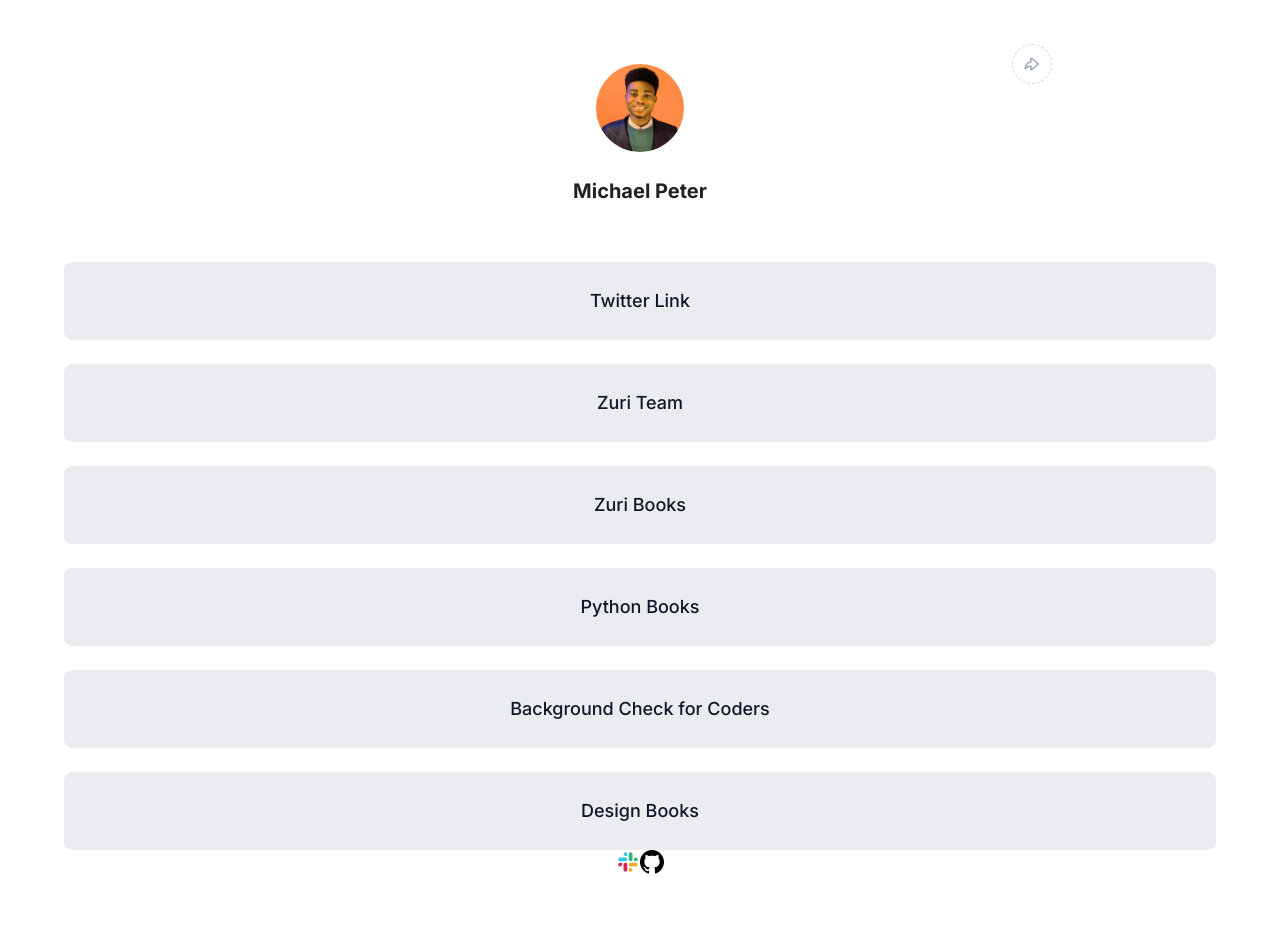
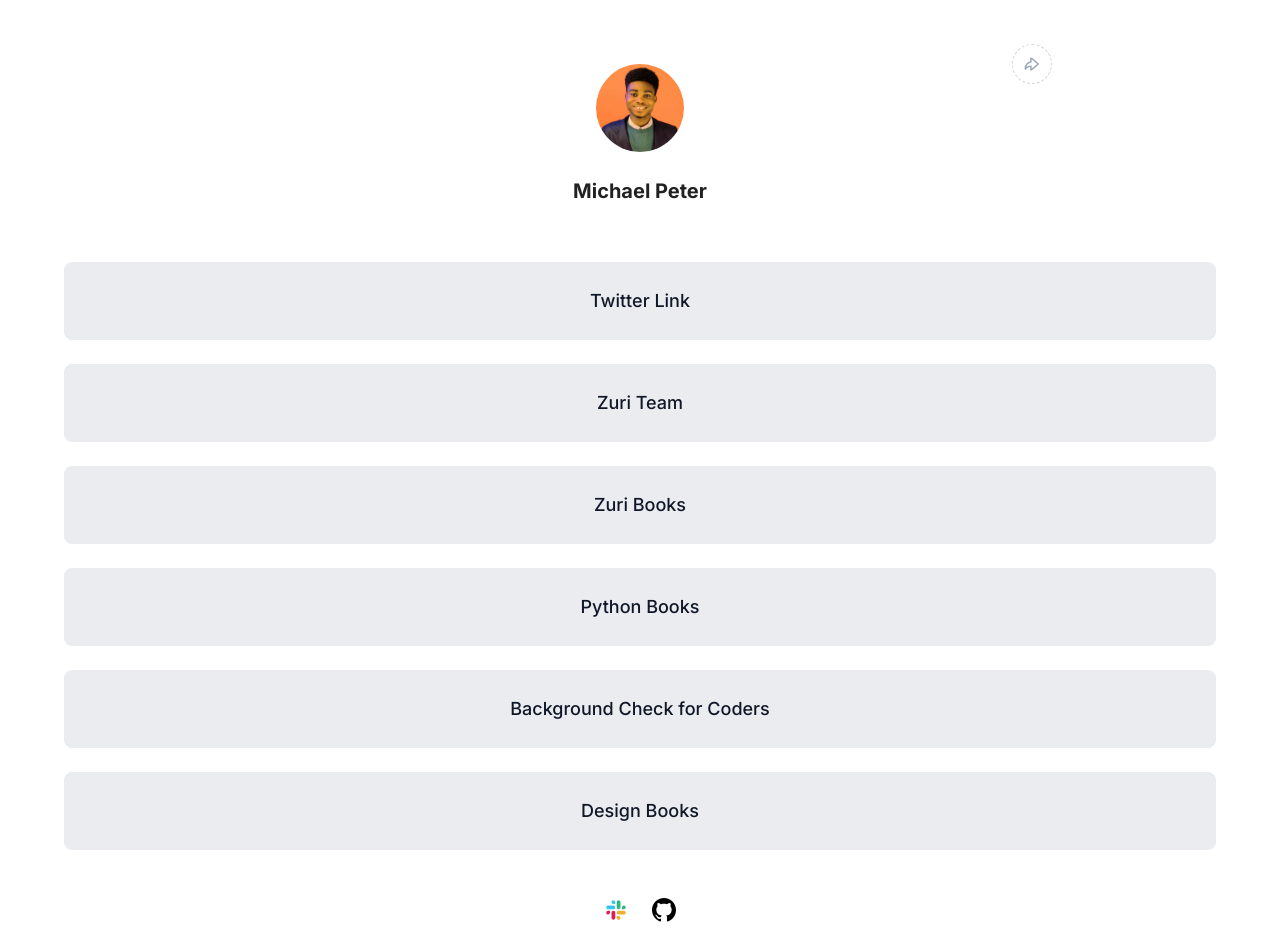
Before and after one commit to michaelhpet/linktree-clone-zuri, a Next.js app: page / in a window 1280 px wide. Shown: the top 952 px of the page. Before the commit the page ends 880 px from the top, so only its background shows below. Built offline with nearby package versions, Linux system fonts and the light colour scheme.

Commit message:
working on footer

```diff
--- a/src/components/Footer.tsx
+++ b/src/components/Footer.tsx
@@ -1,22 +1,24 @@
-import { Stack, styled } from '@mui/material';
-import iconLinks from '../utils/iconLinks';
+import { Grid, styled } from '@mui/material';
 
 export default function Footer() {
   return (
-    <Stack direction='row' alignItems='center' justifyContent='center'>
-      {iconLinks.map((Link) => (
-        <IconLink key={Link.id}>
-          <Link.icon />
-        </IconLink>
-      ))}
-    </Stack>
+    <Wrapper>
+      <Grid container spacing={3}>
+        <Grid item xs={12} md={4}></Grid>
+      </Grid>
+    </Wrapper>
   );
 }
 
-const IconLink = styled('a')({
-  textDecoration: 'none',
+const Wrapper = styled('footer')(({ theme }) => ({
+  display: 'flex',
+  flexDirection: 'row',
+  alignItems: 'center',
+  justifyContent: 'space-between',
+}));
 
-  '& .MuiSvgIcon-root': {
-
-  }
+const ZuriWrapper = styled('div')({
+  position: 'relative',
+  height: '24.73px',
+  width: '185.03px',
 });
--- a/src/components/SocialButtonLink.tsx
+++ b/src/components/SocialButtonLink.tsx
@@ -1,35 +1,50 @@
-import { styled } from '@mui/material';
+import { Stack, styled } from '@mui/material';
 import Link from 'next/link';
-import { ButtonLinkProps } from '../utils/buttonLinks';
+import iconLinks from '../utils/iconLinks';
 
 export default function SocialButtonLink() {
-  return <StyledLink>{props.label}</StyledLink>;
+  return (
+    <Button>
+      {iconLinks.map((Itm) => (
+        <Link key={Itm.id} href={Itm.href} passHref>
+          <IconLink target='_blank' rel='noreferrer'>
+            <Itm.icon />
+          </IconLink>
+        </Link>
+      ))}
+    </Button>
+  );
 }
 
-const StyledLink = styled('a')(({ theme }) => ({
+const Button = styled(Stack)(({ theme }) => ({
   // container
-  display: 'block',
-
-  // text
-  color: 'rgba(16, 24, 40, 1)',
-  fontSize: '18px',
-  fontWeight: 500,
-  lineHeight: '28px',
-  textDecoration: 'none',
-  textAlign: 'center',
+  flexDirection: 'row',
+  alignItems: 'center',
+  justifyContent: 'center',
+  gap: theme.spacing(3),
+  padding: `${theme.spacing(3)} ${theme.spacing(4)}`,
 
   // background
-  padding: `${theme.spacing(3)} ${theme.spacing(4)}`,
-  border: '1px solid rgba(234, 236, 240, 1)',
   borderRadius: theme.spacing(1),
-  background: 'rgba(234, 236, 240, 1)',
+  background: 'rgba(255, 255, 255, 1)',
 
   '&:hover': {
-    background: 'rgba(208, 213, 221, 1)',
-    borderColor: 'rgba(208, 213, 221, 1)',
+    background: 'rgba(242, 244, 247, 1)',
+    borderColor: 'rgba(242, 244, 247, 1)',
   },
 
   '&:active': {
     borderColor: 'rgba(152, 162, 179, 1)',
+    boxShadow: '0 1px 2px rgba(16, 24, 40, 0.05)',
   },
 }));
+
+const IconLink = styled('a')({
+  height: 24,
+  textDecoration: 'none',
+
+  '& .MuiSvgIcon-root': {
+    width: 24,
+    height: 24,
+  },
+});
--- a/src/icons/CameraIcon.tsx
+++ b/src/icons/CameraIcon.tsx
@@ -12,16 +12,16 @@ export default function CameraIcon(props: SvgIconProps) {
       <path
         d='M1 7.37722C1 7.0269 1 6.85174 1.01462 6.70421C1.1556 5.28127 2.28127 4.1556 3.70421 4.01462C3.85174 4 4.03636 4 4.40558 4C4.54785 4 4.61899 4 4.67939 3.99634C5.45061 3.94963 6.12595 3.46288 6.41414 2.746C6.43671 2.68986 6.45781 2.62657 6.5 2.5C6.54219 2.37343 6.56329 2.31014 6.58586 2.254C6.87405 1.53712 7.54939 1.05037 8.32061 1.00366C8.38101 1 8.44772 1 8.58114 1H13.4189C13.5523 1 13.619 1 13.6794 1.00366C14.4506 1.05037 15.126 1.53712 15.4141 2.254C15.4367 2.31014 15.4578 2.37343 15.5 2.5C15.5422 2.62657 15.5633 2.68986 15.5859 2.746C15.874 3.46288 16.5494 3.94963 17.3206 3.99634C17.381 4 17.4521 4 17.5944 4C17.9636 4 18.1483 4 18.2958 4.01462C19.7187 4.1556 20.8444 5.28127 20.9854 6.70421C21 6.85174 21 7.0269 21 7.37722V15.2C21 16.8802 21 17.7202 20.673 18.362C20.3854 18.9265 19.9265 19.3854 19.362 19.673C18.7202 20 17.8802 20 16.2 20H5.8C4.11984 20 3.27976 20 2.63803 19.673C2.07354 19.3854 1.6146 18.9265 1.32698 18.362C1 17.7202 1 16.8802 1 15.2V7.37722Z'
         stroke='#F9FAFB'
-        stroke-width='2'
-        stroke-linecap='round'
-        stroke-linejoin='round'
+        strokeWidth='2'
+        strokeLinecap='round'
+        strokeLinejoin='round'
       />
       <path
         d='M11 15.5C13.2091 15.5 15 13.7091 15 11.5C15 9.29086 13.2091 7.5 11 7.5C8.79086 7.5 7 9.29086 7 11.5C7 13.7091 8.79086 15.5 11 15.5Z'
         stroke='#F9FAFB'
-        stroke-width='2'
-        stroke-linecap='round'
-        stroke-linejoin='round'
+        strokeWidth='2'
+        strokeLinecap='round'
+        strokeLinejoin='round'
       />
     </SvgIcon>
   );
--- a/src/icons/GitHubIcon.tsx
+++ b/src/icons/GitHubIcon.tsx
@@ -9,10 +9,10 @@ export default function GitHubIcon(props: SvgIconProps) {
       viewBox='0 0 24 24'
       fill='none'
       xmlns='http://www.w3.org/2000/svg'>
-      <g clip-path='url(#clip0_4627_392534)'>
+      <g clipPath='url(#clip0_4627_392534)'>
         <path
-          fill-rule='evenodd'
-          clip-rule='evenodd'
+          fillRule='evenodd'
+          clipRule='evenodd'
           d='M12 0C5.3724 0 0 5.3808 0 12.0204C0 17.3304 3.438 21.8364 8.2068 23.4252C8.8068 23.5356 9.0252 23.1648 9.0252 22.8456C9.0252 22.5612 9.0156 21.804 9.0096 20.802C5.6712 21.528 4.9668 19.1904 4.9668 19.1904C4.422 17.8008 3.6348 17.4312 3.6348 17.4312C2.5452 16.6872 3.7176 16.7016 3.7176 16.7016C4.9212 16.7856 5.5548 17.94 5.5548 17.94C6.6252 19.776 8.364 19.2456 9.0468 18.9384C9.1572 18.162 9.4668 17.6328 9.81 17.3328C7.146 17.0292 4.344 15.9972 4.344 11.3916C4.344 10.08 4.812 9.006 5.5788 8.166C5.4552 7.8624 5.0436 6.6396 5.6964 4.986C5.6964 4.986 6.7044 4.662 8.9964 6.2172C9.97532 5.95022 10.9853 5.81423 12 5.8128C13.02 5.8176 14.046 5.9508 15.0048 6.2172C17.2956 4.662 18.3012 4.9848 18.3012 4.9848C18.9564 6.6396 18.5436 7.8624 18.4212 8.166C19.1892 9.006 19.6548 10.08 19.6548 11.3916C19.6548 16.0092 16.848 17.0256 14.1756 17.3232C14.6064 17.694 14.9892 18.4272 14.9892 19.5492C14.9892 21.1548 14.9748 22.452 14.9748 22.8456C14.9748 23.1672 15.1908 23.5416 15.8004 23.424C18.19 22.6225 20.2672 21.0904 21.7386 19.0441C23.2099 16.9977 24.001 14.5408 24 12.0204C24 5.3808 18.6264 0 12 0Z'
           fill='black'
         />
--- a/src/icons/ShareIcon.tsx
+++ b/src/icons/ShareIcon.tsx
@@ -12,9 +12,9 @@ export default function ShareIcon(props: SvgIconProps) {
       <path
         d='M16.3261 8.50617C16.5296 8.3318 16.6313 8.24461 16.6686 8.14086C16.7013 8.0498 16.7013 7.9502 16.6686 7.85914C16.6313 7.75539 16.5296 7.6682 16.3261 7.49383L9.26719 1.44331C8.917 1.14315 8.74191 0.993063 8.59367 0.989386C8.46483 0.986191 8.34177 1.04279 8.26035 1.14269C8.16667 1.25764 8.16667 1.48825 8.16667 1.94948V5.52886C6.38777 5.84007 4.75966 6.74146 3.54976 8.09489C2.23069 9.57043 1.50103 11.48 1.5 13.4591V13.9691C2.37445 12.9157 3.46626 12.0638 4.70063 11.4716C5.78891 10.9495 6.96535 10.6403 8.16667 10.5588V14.0505C8.16667 14.5117 8.16667 14.7424 8.26035 14.8573C8.34177 14.9572 8.46483 15.0138 8.59367 15.0106C8.74191 15.0069 8.917 14.8569 9.26719 14.5567L16.3261 8.50617Z'
         stroke='#98A2B3'
-        stroke-width='1.66667'
-        stroke-linecap='round'
-        stroke-linejoin='round'
+        strokeWidth='1.66667'
+        strokeLinecap='round'
+        strokeLinejoin='round'
       />
     </SvgIcon>
   );
--- a/src/pages/index.tsx
+++ b/src/pages/index.tsx
@@ -3,11 +3,12 @@ import type { NextPage } from 'next';
 import Layout from '../components/Layout';
 import ButtonLink from '../components/ButtonLink';
 import buttonLinks from '../utils/buttonLinks';
+import SocialButtonLink from '../components/SocialButtonLink';
 
 const Home: NextPage = () => {
   return (
     <Layout>
-      <Stack spacing={3}>
+      <Stack spacing={3} mb={8}>
         {buttonLinks.map((link) => (
           <ButtonLink
             key={link.id}
@@ -16,6 +17,7 @@ const Home: NextPage = () => {
             label={link.label}
           />
         ))}
+        <SocialButtonLink />
       </Stack>
     </Layout>
   );
```
Also changed, not shown: src/images/i4g.png (added), src/images/zuri.png (added).
